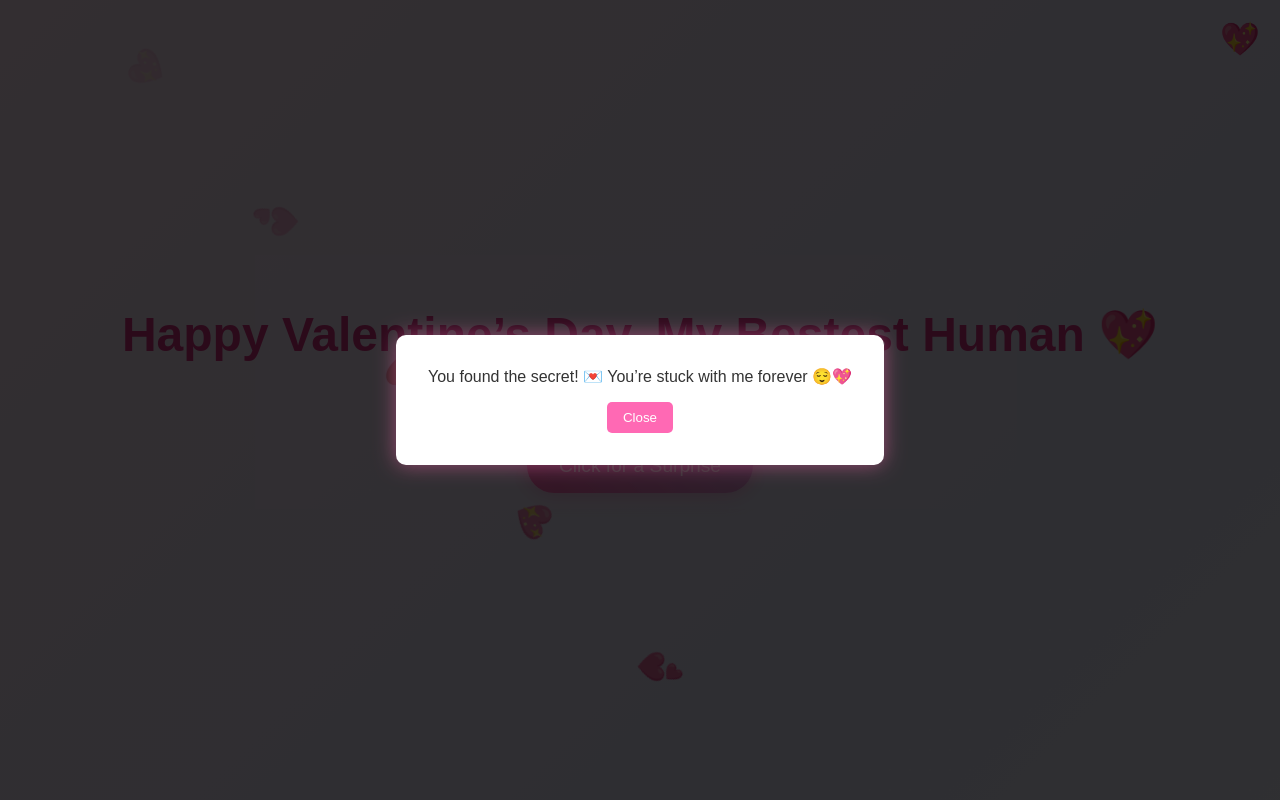
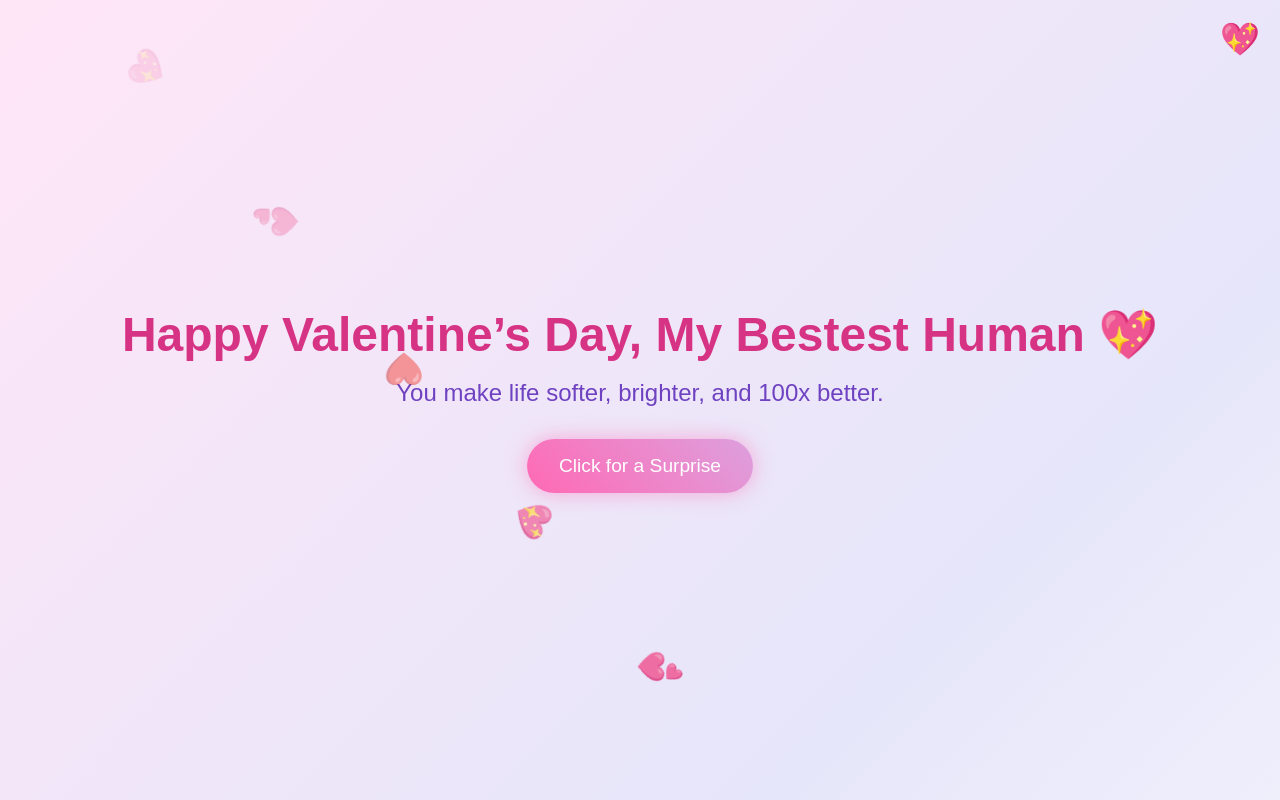
Before and after one commit to Rudrakshi-gill/Valentine2, a plain HTML site: page index.html in a window 1280 px wide. Shown: the top 800 px of the page. Drawn offline with Linux system fonts and the light colour scheme.

Commit message:
Remove hidden Easter egg pop-up from index.html
Removed hidden Easter egg pop-up section from HTML.

```diff
--- a/index.html
+++ b/index.html
@@ -77,13 +77,7 @@
         <div id="typing-text"></div>
     </section>
 
-    <!-- Hidden Easter Egg Pop-up -->
-    <div id="easter-egg" class="hidden">
-        <div class="popup-content">
-            <p>You found the secret! 💌 You’re stuck with me forever 😌💖</p>
-            <button id="close-popup">Close</button>
-        </div>
-    </div>
+
 
 
 
```
